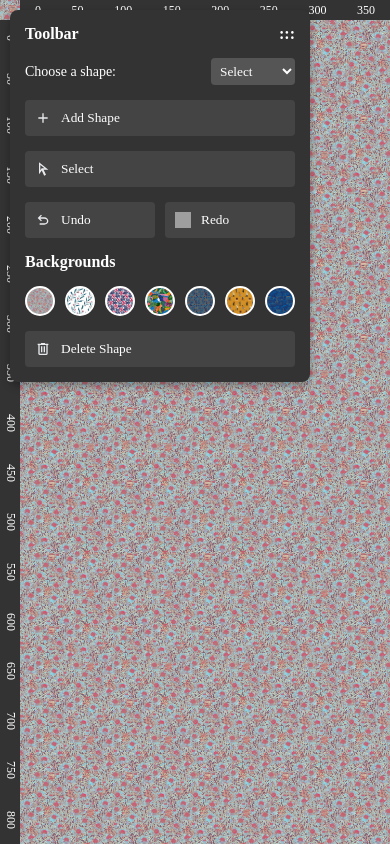
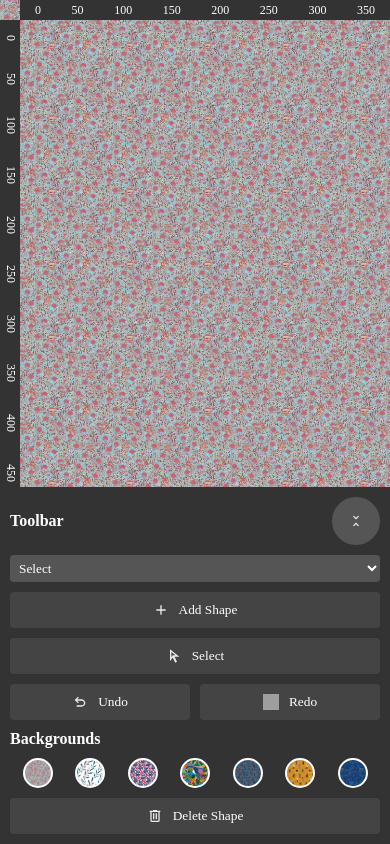
Before and after one commit to eugenepokalyuk/react-crafttech, a React (Vite) app: page / in a window 390 px wide. Built offline with nearby package versions, Linux system fonts and the light colour scheme; grey boxes are pictures that could not be loaded; a web font is replaced by a local one.

Commit message:
Update toolbar. Add adaptive verison for tablet and mobile. Add touch events

```diff
--- a/src/components/Canvas/Canvas.tsx
+++ b/src/components/Canvas/Canvas.tsx
@@ -60,20 +60,20 @@ const Canvas: React.FC = () => {
         updateHistory(newShapes);
     };
 
-    const handleSelectShape = (_e: KonvaEventObject<MouseEvent>, id: string) => {
+    const handleSelectShape = (_e: KonvaEventObject<MouseEvent | TouchEvent>, id: string) => {
         if (tool === 'select') {
             setSelectedShapeId(id);
         }
     };
 
-    const handleStageMouseDown = (e: KonvaEventObject<MouseEvent>) => {
+    const handleStageMouseDown = (e: KonvaEventObject<MouseEvent | TouchEvent>) => {
         const clickedOnEmpty = e.target === e.target.getStage();
         if (clickedOnEmpty) {
             setSelectedShapeId(null);
         }
     };
 
-    const handleDragEnd = (e: KonvaEventObject<DragEvent>, id: string) => {
+    const handleDragEnd = (e: KonvaEventObject<DragEvent | TouchEvent>, id: string) => {
         const newShapes = shapes.map((shape, index) => {
             if (shape.id === id) {
                 return {
@@ -219,6 +219,7 @@ const Canvas: React.FC = () => {
                                             onDragEnd={(e) => handleDragEnd(e, shape.id)}
                                             onTransformEnd={(e) => handleTransformEnd(e, shape.id)}
                                             onClick={(e) => handleSelectShape(e, shape.id)}
+                                            onTouchStart={(e) => handleSelectShape(e, shape.id)}
                                         />
                                     );
                                 case 'circle':
@@ -234,6 +235,7 @@ const Canvas: React.FC = () => {
                                             onDragEnd={(e) => handleDragEnd(e, shape.id)}
                                             onTransformEnd={(e) => handleTransformEnd(e, shape.id)}
                                             onClick={(e) => handleSelectShape(e, shape.id)}
+                                            onTouchStart={(e) => handleSelectShape(e, shape.id)}
                                         />
                                     );
                                 case 'line':
@@ -247,6 +249,7 @@ const Canvas: React.FC = () => {
                                             onDragEnd={(e) => handleDragEnd(e, shape.id)}
                                             onTransformEnd={(e) => handleTransformEnd(e, shape.id)}
                                             onClick={(e) => handleSelectShape(e, shape.id)}
+                                            onTouchStart={(e) => handleSelectShape(e, shape.id)}
                                         />
                                     );
                                 case 'ellipse':
@@ -263,6 +266,7 @@ const Canvas: React.FC = () => {
                                             onDragEnd={(e) => handleDragEnd(e, shape.id)}
                                             onTransformEnd={(e) => handleTransformEnd(e, shape.id)}
                                             onClick={(e) => handleSelectShape(e, shape.id)}
+                                            onTouchStart={(e) => handleSelectShape(e, shape.id)}
                                         />
                                     );
                                 case 'text':
@@ -279,6 +283,7 @@ const Canvas: React.FC = () => {
                                             onDragEnd={(e) => handleDragEnd(e, shape.id)}
                                             onTransformEnd={(e) => handleTransformEnd(e, shape.id)}
                                             onClick={(e) => handleSelectShape(e, shape.id)}
+                                            onTouchStart={(e) => handleSelectShape(e, shape.id)}
                                         />
                                     );
                                 case 'arrow':
@@ -293,6 +298,7 @@ const Canvas: React.FC = () => {
                                             onDragEnd={(e) => handleDragEnd(e, shape.id)}
                                             onTransformEnd={(e) => handleTransformEnd(e, shape.id)}
                                             onClick={(e) => handleSelectShape(e, shape.id)}
+                                            onTouchStart={(e) => handleSelectShape(e, shape.id)}
                                         />
                                     );
                                 case 'star':
@@ -310,6 +316,7 @@ const Canvas: React.FC = () => {
                                             onDragEnd={(e) => handleDragEnd(e, shape.id)}
                                             onTransformEnd={(e) => handleTransformEnd(e, shape.id)}
                                             onClick={(e) => handleSelectShape(e, shape.id)}
+                                            onTouchStart={(e) => handleSelectShape(e, shape.id)}
                                         />
                                     );
                                 case 'polygon':
@@ -326,6 +333,7 @@ const Canvas: React.FC = () => {
                                             onDragEnd={(e) => handleDragEnd(e, shape.id)}
                                             onTransformEnd={(e) => handleTransformEnd(e, shape.id)}
                                             onClick={(e) => handleSelectShape(e, shape.id)}
+                                            onTouchStart={(e) => handleSelectShape(e, shape.id)}
                                         />
                                     );
                                 default:
--- a/src/components/Toolbar/Toolbar.scss
+++ b/src/components/Toolbar/Toolbar.scss
@@ -3,34 +3,53 @@
     background: #333;
     color: #fff;
     position: fixed;
-    top: 10px;
-    left: 10px;
+    bottom: 10px;
+    right: 10px;
     z-index: 1000;
     display: flex;
     flex-direction: column;
     gap: 15px;
     border-radius: 8px;
     box-shadow: 0 4px 8px rgba(0, 0, 0, 0.3);
-    cursor: grab;
-    max-width: 300px;
-    user-select: none;
+    width: 280px;
+    max-width: 90%;
+    transition: transform 0.3s ease;
 
-    &.dragging {
-        cursor: grabbing;
+    &.collapsed {
+        transform: translateY(100%);
     }
 
     .toolbar-header {
         display: flex;
         justify-content: space-between;
         align-items: center;
-        cursor: move;
         font-weight: bold;
+    }
+
+    .collapse-btn,
+    .expand-btn {
+        display: flex;
+        justify-content: center;
+        align-items: center;
+
+        background: none;
+        border: none;
+        cursor: pointer;
+        background: #555;
+
+        width: 48px;
+        height: 48px;
+        border-radius: 100%;
+
+        img {
+            width: 24px;
+            height: 24px;
+        }
     }
 
     .shape-select {
         display: flex;
         align-items: center;
-        justify-content: space-between;
         gap: 10px;
 
         label {
@@ -44,6 +63,7 @@
             background: #555;
             color: #fff;
             cursor: pointer;
+            width: 100%;
 
             &:hover {
                 background: #666;
@@ -85,6 +105,7 @@
     .pattern-select {
         display: flex;
         gap: 10px;
+        flex-wrap: wrap;
 
         .pattern-circle {
             width: 30px;
@@ -101,3 +122,78 @@
         }
     }
 }
+
+.expand-btn {
+    display: flex;
+    justify-content: center;
+    align-items: center;
+
+    position: fixed;
+    bottom: 10px;
+    right: 10px;
+    background: #333;
+    border: none;
+    border-radius: 50%;
+    padding: 10px;
+    cursor: pointer;
+    z-index: 1000;
+
+    img {
+        width: 24px;
+        height: 24px;
+    }
+}
+
+@media (max-width: 768px) {
+    .toolbar {
+        flex-direction: row;
+        flex-wrap: wrap;
+        bottom: 0;
+        right: 0;
+        padding: 10px;
+        width: 100%;
+        box-shadow: none;
+        border-radius: 0;
+        gap: 10px;
+        max-width: 100%;
+
+        .toolbar-header {
+            flex: 1 1 100%;
+            justify-content: space-between;
+        }
+
+        .collapse-btn,
+        .expand-btn {
+            max-width: 48px;
+            background: none;
+            border: none;
+            cursor: pointer;
+            background: #555;
+
+            img {
+                width: 16px;
+                height: 16px;
+            }
+        }
+
+        .shape-select {
+            flex: 1 1 100%;
+            justify-content: center;
+
+            label {
+                display: none;
+            }
+        }
+
+        button,
+        .undo-redo,
+        .pattern-select {
+            flex: 1 1 100%;
+            justify-content: center;
+        }
+
+        .pattern-select {
+            justify-content: space-evenly;
+        }
+    }
+}
--- a/src/components/Toolbar/Toolbar.tsx
+++ b/src/components/Toolbar/Toolbar.tsx
@@ -1,8 +1,10 @@
-import React, { useEffect, useRef, useState } from 'react';
+import React, { useState } from 'react';
 import './Toolbar.scss';
 
 import IconAdd from '../../assets/icons/add.svg';
+import IconCollapse from '../../assets/icons/collapse.svg';
 import IconDelete from '../../assets/icons/delete.svg';
+import IconExpand from '../../assets/icons/expand.svg';
 import IconRedo from '../../assets/icons/redo.svg';
 import IconSelect from '../../assets/icons/select.svg';
 import IconUndo from '../../assets/icons/undo.svg';
@@ -34,7 +36,7 @@ const patterns = [
     PatternFour,
     PatternFive,
     PatternSix,
-    PatternSeven
+    PatternSeven,
 ];
 
 const Toolbar: React.FC<ToolbarProps> = ({
@@ -48,52 +50,19 @@ const Toolbar: React.FC<ToolbarProps> = ({
     onPatternChange,
     onDeleteShape,
 }) => {
-    const [dragging, setDragging] = useState<boolean>(false);
-    const toolbarRef = useRef<HTMLDivElement>(null);
-    const [position, setPosition] = useState<{ top: number; left: number }>({ top: 10, left: 10 });
-
-    const handleMouseDown = (e: React.MouseEvent<HTMLDivElement>) => {
-        if ((e.target as HTMLDivElement).className === 'toolbar-header') {
-            setDragging(true);
-            document.body.style.cursor = 'grabbing';
-        }
-    };
-
-    const handleMouseUp = () => {
-        setDragging(false);
-        document.body.style.cursor = 'default';
-    };
-
-    const handleMouseMove = (e: MouseEvent) => {
-        if (dragging && toolbarRef.current) {
-            setPosition({
-                top: e.clientY - toolbarRef.current.clientHeight / 2,
-                left: e.clientX - toolbarRef.current.clientWidth / 2,
-            });
-        }
-    };
-
-    useEffect(() => {
-        document.addEventListener('mousemove', handleMouseMove);
-        document.addEventListener('mouseup', handleMouseUp);
-
-        return () => {
-            document.removeEventListener('mousemove', handleMouseMove);
-            document.removeEventListener('mouseup', handleMouseUp);
-        };
-    }, [dragging]);
+    const [collapsed, setCollapsed] = useState<boolean>(false);
 
     return (
-        <div
-            className={`toolbar ${dragging ? 'dragging' : ''}`}
-            ref={toolbarRef}
-            style={{ top: position.top, left: position.left }}
-            onMouseDown={handleMouseDown}
-        >
+        <>
+            <div className={`toolbar ${collapsed ? 'collapsed' : ''}`}>
                 <div className="toolbar-header">
                     <span>Toolbar</span>
-                <span>:::</span>
+                    <button className="collapse-btn" onClick={() => setCollapsed(true)}>
+                        <img src={IconCollapse} alt="Collapse" />
+                    </button>
                 </div>
+                {!collapsed && (
+                    <>
                         <div className="shape-select">
                             <label htmlFor="shape-select">Choose a shape:</label>
                             <select
@@ -139,7 +108,15 @@ const Toolbar: React.FC<ToolbarProps> = ({
                         <button onClick={onDeleteShape}>
                             <img src={IconDelete} alt="Delete" /> Delete Shape
                         </button>
+                    </>
+                )}
             </div>
+            {collapsed && (
+                <button className="expand-btn" onClick={() => setCollapsed(false)}>
+                    <img src={IconExpand} alt="Expand" />
+                </button>
+            )}
+        </>
     );
 };
 
```
Also changed, not shown: src/assets/icons/collapse.svg (added), src/assets/icons/expand.svg (added). Lines whose indentation alone changed are shown as unchanged.
